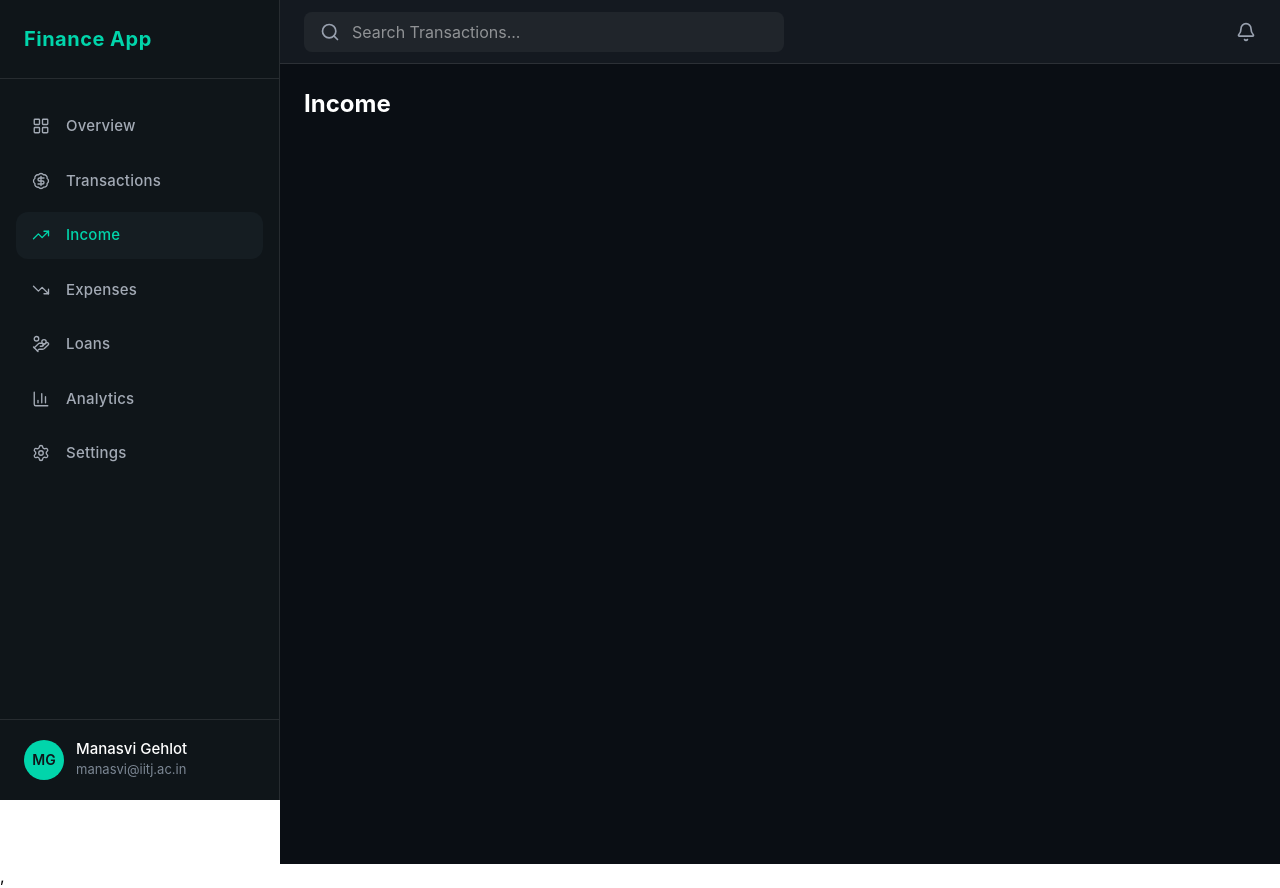
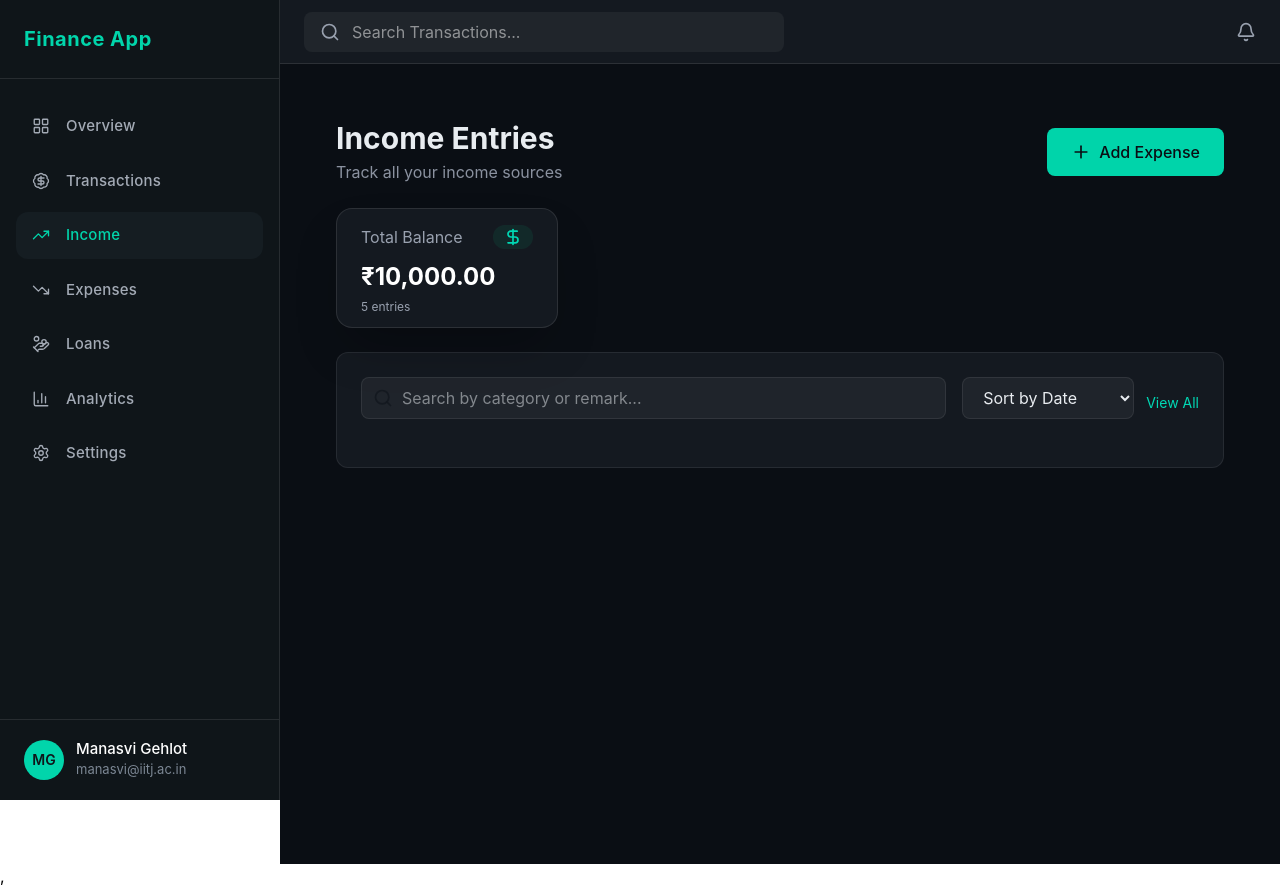
Before and after one commit to Rahul-dev2701/Personal-Finance-Web-App, a React (Vite) app in the folder personal-finance-app/: page /income in a window 1280 px wide. Built offline with nearby package versions, Linux system fonts and the light colour scheme.

Commit message:
Make half income pages

```diff
--- a/personal-finance-app/src/components/Searchbar.jsx
+++ b/personal-finance-app/src/components/Searchbar.jsx
@@ -3,7 +3,7 @@ import { Search, Bell } from "lucide-react";
 
 function Searchbar(){
     return(
-    <div className="fixed top-0 left-70 right-0 flex items-center justify-between h-16 bg-[#141920] border-b border-white/10 px-6">
+    <div className="fixed top-0 left-70 right-0 z-1 flex items-center justify-between h-16 bg-[#141920] border-b border-white/10 px-6">
         <div className="relative">
             <Search
                 size={20}
--- /dev/null
+++ b/personal-finance-app/src/components/inc_card.jsx
@@ -0,0 +1,36 @@
+import React from "react";
+import { formatCurrency } from "../../utils/functions";
+
+const incomeEntries = [
+    { id: 1, amount: 25000, date: '2026-05-10', source: 'Salary', remarks: 'Monthly salary deposit' },
+    { id: 2, amount: 8500, date: '2026-05-03', source: 'Freelance', remarks: 'Website development project' },
+    { id: 3, amount: 3200, date: '2026-04-28', source: 'Investment', remarks: 'Dividend payment from stocks' },
+    { id: 4, amount: 1500, date: '2026-04-25', source: 'Side Business', remarks: 'Product sales' },
+    { id: 5, amount: 4200, date: '2026-04-20', source: 'Freelance', remarks: 'Logo design work' },
+  ];
+
+
+function IncomeCard({ title, value, icon, iconBg, iconCol,footer }) {
+    const Icon = icon
+  return (
+    <div className={ `h-30 rounded-2xl bg-[#141920] border shadow-2xl border-white/10 px-6`}>
+
+        <div className=" mt-4 flex justify-between  text-gray-400">
+            <p>{title}</p>
+            <div  className={`w-10  rounded-xl flex items-center justify-center ${iconBg}`}>
+                <Icon size={20} className={iconCol}/>
+            </div>
+        </div>
+        <div className="mt-3 font-bold text-2xl">
+            {formatCurrency(value)}
+        </div>
+        {footer && (
+        <footer className="mb-4 mt-0">
+                <span className="text-gray-400 text-xs">{footer} </span>
+        </footer>
+      )}
+    </div>
+  );
+}
+
+export  {IncomeCard};
--- a/personal-finance-app/src/pages/Income/Income.jsx
+++ b/personal-finance-app/src/pages/Income/Income.jsx
@@ -1,11 +1,75 @@
 import React from "react";
 import { useState, useEffect } from "react";
+import {Plus, DollarSign, Search} from "lucide-react"
+import {IncomeCard} from "../../components/inc_card";
+import { Link } from "react-router-dom";
+
+const incomeCurrentMonth = 10000
+const noOfEntries = 5
 
 function Income(){
     return(
-        <div>
-            <h1 className="text-2xl font-bold mb-4">Income</h1>
+
+        <div className='p-8'>
+             {/* // top section */}
+            <div className="flex items-center justify-between mb-6">
+                <div>
+                    <h1 className="text-3xl font-bold text-[#e8ecf0]">Income Entries</h1>
+                    <p className="text-[#8b92a0] mt-1">Track all your income sources</p>
+                </div>
+                <button
+                    className="bg-[#00d4aa] text-[#0a0e14] px-6 py-3 rounded-lg font-medium hover:bg-[#00d4aa]/90 transition-colors flex items-center gap-2"
+                    >
+                    <Plus className="w-5 h-5" />
+                    Add Expense
+                </button>
+
+            </div>
+
+            {/* middle section */}
+            <div className="grid grid-cols-4">
+                 <IncomeCard title="Total Balance" value={incomeCurrentMonth}
+                        icon={DollarSign} iconBg="bg-emerald-500/10" iconCol="text-[#00D9B5]"
+                        footer={
+                            `${noOfEntries} entries`
+                        }
+                    />
+            </div>
+
+            {/* end section */}
+            <div className="bg-[#141920] border border-[#ffffff14] rounded-xl p-6 mt-6">
+                <div className="flex flex-col md:flex-row gap-4 mb-6">
+                <div className="flex-1 relative">
+                    <Search className="absolute left-3 top-1/2 -translate-y-1/2 w-5 h-5 text-[#141920]" />
+                    <input
+                    type="text"
+                    placeholder="Search by category or remark..."
+                    className="w-full pl-10 pr-4 py-2 bg-[#ffffff0d] border border-[#ffffff14] rounded-lg focus:outline-none focus:ring-2 focus:ring-[#00d4aa] text-[#e8ecf0]"
+                    />
+                </div>
+                <div className="flex gap-3">
+                    <select
+                    className="px-4 py-2 bg-[#ffffff0d] border border-[#ffffff14] rounded-lg focus:outline-none focus:ring-2 focus:ring-[#00d4aa] text-[#e8ecf0]"
+                    >
+                    <option style={{ backgroundColor: "#1b232d", color: "white",}} value="date">Sort by Date</option>
+                    <option  style={{ backgroundColor: "#1b232d", color: "white" }} className="bg-[#ffffff0d]" value="amount">Sort by Amount</option>
+                    </select>
+
+                    <div className="flex content-center">
+                            <Link to="/transactions" className="text-sm text-[#00D9B5] hover:underline mt-4">View All</Link>
+                    </div>
+
+
+                </div>
+                </div>
+
+
+
+
+            </div>
+
         </div>
+
 
     )
 }
--- a/personal-finance-app/src/pages/Overview/Overview.jsx
+++ b/personal-finance-app/src/pages/Overview/Overview.jsx
@@ -136,8 +136,8 @@ function Overview(){
                             <span className="text-sm ">{item.category}</span>
                             <div className="w-3 h-3 rounded-full" style={{ backgroundColor: item.color }}></div>
                         </div>
-                        <div className="text-xl font-bold text-foreground mb-1">₹{item.amount.toLocaleString()}</div>
-                        <div className="text-xs text-muted-foreground">{item.percentage}% of total</div>
+                        <div className="text-xl font-bold mb-1">₹{item.amount.toLocaleString()}</div>
+                        <div className="text-xs">{item.percentage}% of total</div>
                     </div>
                 ))}
                 </div>
```
